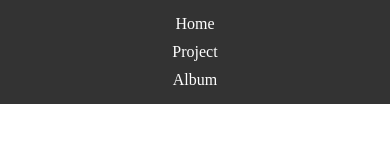
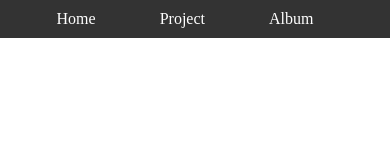
Before and after one commit to Tonyl3260/Portfolio, a plain HTML site: page index.html in a window 390 px wide. Drawn offline with Linux system fonts and the light colour scheme.

Commit message:
remove responsive navbar for now

```diff
--- a/scss/styles.scss
+++ b/scss/styles.scss
@@ -37,15 +37,15 @@ body{
   }
 }
 
-/* Responsive navbar */
-@media screen and (max-width: 600px) {
-  .navbar ul {
-    display: flex;
-    flex-direction: column;
-    align-items: center;
-  }
+// /* Responsive navbar */
+// @media screen and (max-width: 600px) {
+//   .navbar ul {
+//     display: flex;
+//     flex-direction: column;
+//     align-items: center;
+//   }
 
-  .navbar li {
-    margin: 5px 0;
-  }
-}
+//   .navbar li {
+//     margin: 5px 0;
+//   }
+// }
```
Also changed, not shown: css/styles.css.
